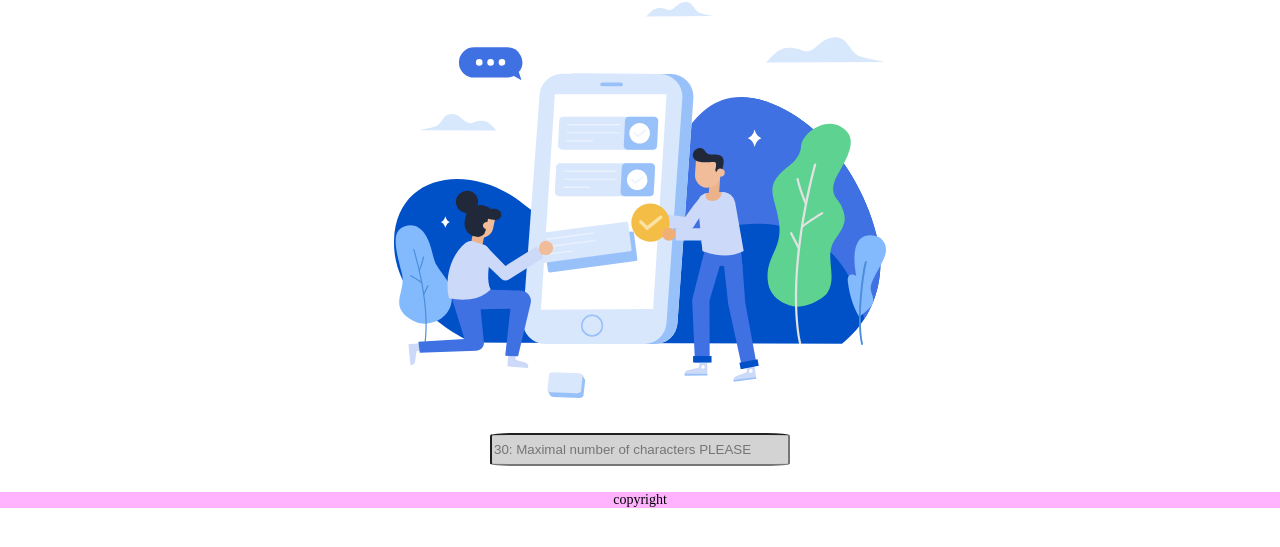
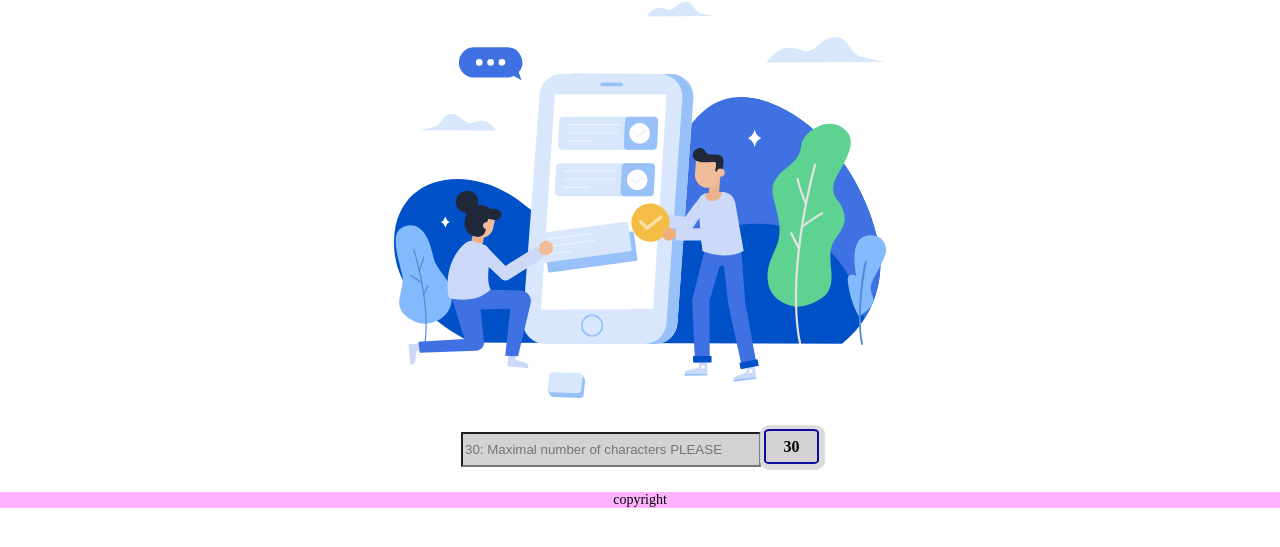
Before and after one commit to ssoheily/Todo-localstorage, a plain HTML site: page index.html in a window 1280 px wide. Shown: the part 121-668 px from the top of the page. Drawn offline with Linux system fonts and the light colour scheme.

Commit message:
set counter-view for input-first page

```diff
--- a/css/style.css
+++ b/css/style.css
@@ -45,10 +45,11 @@
     text-align: center;
 }
 
-.modal-text__edit{
+.modal-text__edit {
     min-width: 50%;
     line-height: 2rem;
 }
+
 /* The Close Button */
 .close {
     float: right;
@@ -111,20 +112,41 @@
 }
 
 .main-inputDiv {
-    /* background-color: rgb(13, 240, 164, .8); */
     height: 50px;
     display: flex;
     justify-content: center;
     margin: 20px;
+    align-items: center;
+}
 
+
+.main-inputDiv_counter {
+    background-color: lightgray;
+    color: #000;
+    width: 55px;
+    height: 70%;
+    text-align:center;
+    display: flex;
+    justify-content: center;
+    align-items: center;
+    pointer-events: none;
+    padding: 2px 2px;
+    border: 2px solid  #0b0b9e;
+    font-weight: bold;
+    margin-left:.19rem ;
+    border-radius: 10%;
+    box-shadow: 1px 1px 1px 5px gainsboro;
 }
 
 .main-inputDiv_input {
-    border-radius: 8%;
+    /* border-radius: 8%; */
     margin: .7rem 0 .4rem 0;
     background-color: lightgray;
     color: rgba(87, 79, 86, 0.7);
     width: 300px;
+    height: 70%;
+
+
 }
 
 .main-showList {
--- a/index.html
+++ b/index.html
@@ -38,11 +38,10 @@
             <input class="modal-text__edit" ></input>
           </div>
           <div class="modal-footer">
-          <input type="submit" class="confirms" value="Confirm" >
+          <input type="submit" class="confirms" value="Confirm" maxlength="30" >
           </div>
         </div>
         <!--ende modal  -->
-
       <div class="main">
         <div class="main-title">what are you doing?</div>
         <div class="main-photo">
@@ -50,11 +49,12 @@
         </div>
         <div class="main-inputDiv">
           <input
-            class="main-inputDiv_input"
-            type="text"
-            placeholder="30: Maximal number of characters PLEASE"
-            maxlength="30"
+          class="main-inputDiv_input"
+          type="text"
+          placeholder="30: Maximal number of characters PLEASE"
+          maxlength="30"
           />
+          <span class="main-inputDiv_counter">30</span>
         </div>
         <div class="main-showList">
           <ul class="main-showList__ul">
--- a/script.js
+++ b/script.js
@@ -5,6 +5,9 @@ let input_modaltext = $.querySelector(".modal-text__edit");
 let input_Confirm = $.querySelector(".confirms");
 let close_modalClass = $.querySelector(".modal");
 let mainClass = $.querySelector(".main");
+let span_inputDiv_counter = $.querySelector(".main-inputDiv_counter");
+let inputMaxLength=inputText.getAttribute("maxlength");// 30
+
 
 
 let arrayLocaleStorage = [];
@@ -34,6 +37,7 @@ function setValuelocaleStorage(arrayLocaleStorage) {
   localStorage.setItem("boxStorage", jsonLocalSotrage);
 }
 function getInfoLoclastorage() {
+  inputText.value="";
   let boxInfoFromStorage = JSON.parse(localStorage.getItem("boxStorage"));
   if (boxInfoFromStorage) {
     arrayLocaleStorage = boxInfoFromStorage;
@@ -122,6 +126,7 @@ function createLI(valuesFromStorage) {
       });
       /* show value items in modal  */
       input_modaltext.value = itemCheckText;
+      /* for submit , need form in  index.HTML */
       input_Confirm.addEventListener("click", () => {
         let newTask = input_modaltext.value;
         boxInfoFromStorage2[indexItem2check].task = newTask;
@@ -129,7 +134,7 @@ function createLI(valuesFromStorage) {
         close_modalClass.style.display = "none";
         /* show  locale Storage*/
         getInfoLoclastorage();
-        /*  deaktive blur*/
+        /*  deaktive*/
         mainClass.style.filter="blur(0px)";
 
       });
@@ -185,3 +190,6 @@ function saveDate(indexItem2check) {
 
 inputText.addEventListener("keydown", addTodo);
 window.addEventListener("load", getInfoLoclastorage());
+inputText.addEventListener('keyup', function () {
+  span_inputDiv_counter.innerHTML = inputMaxLength - inputText.value.length // 15
+})
```
